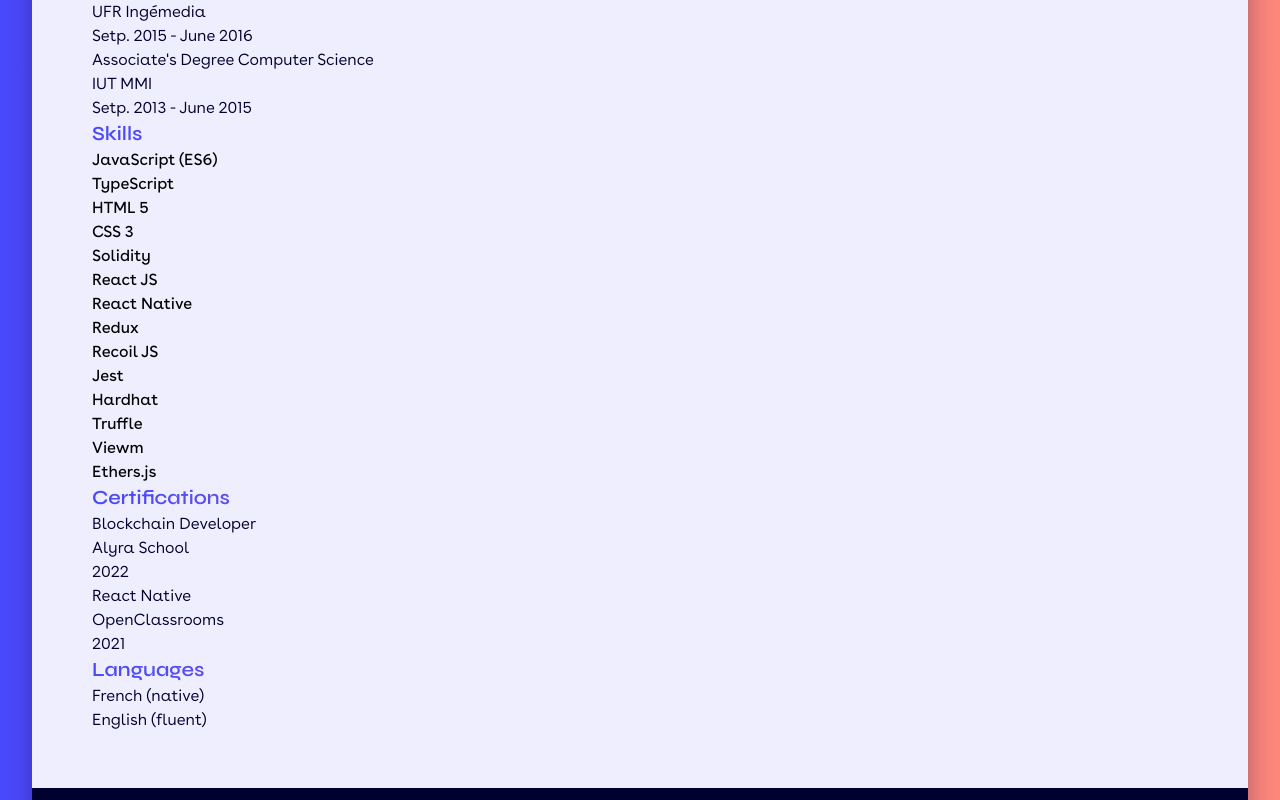
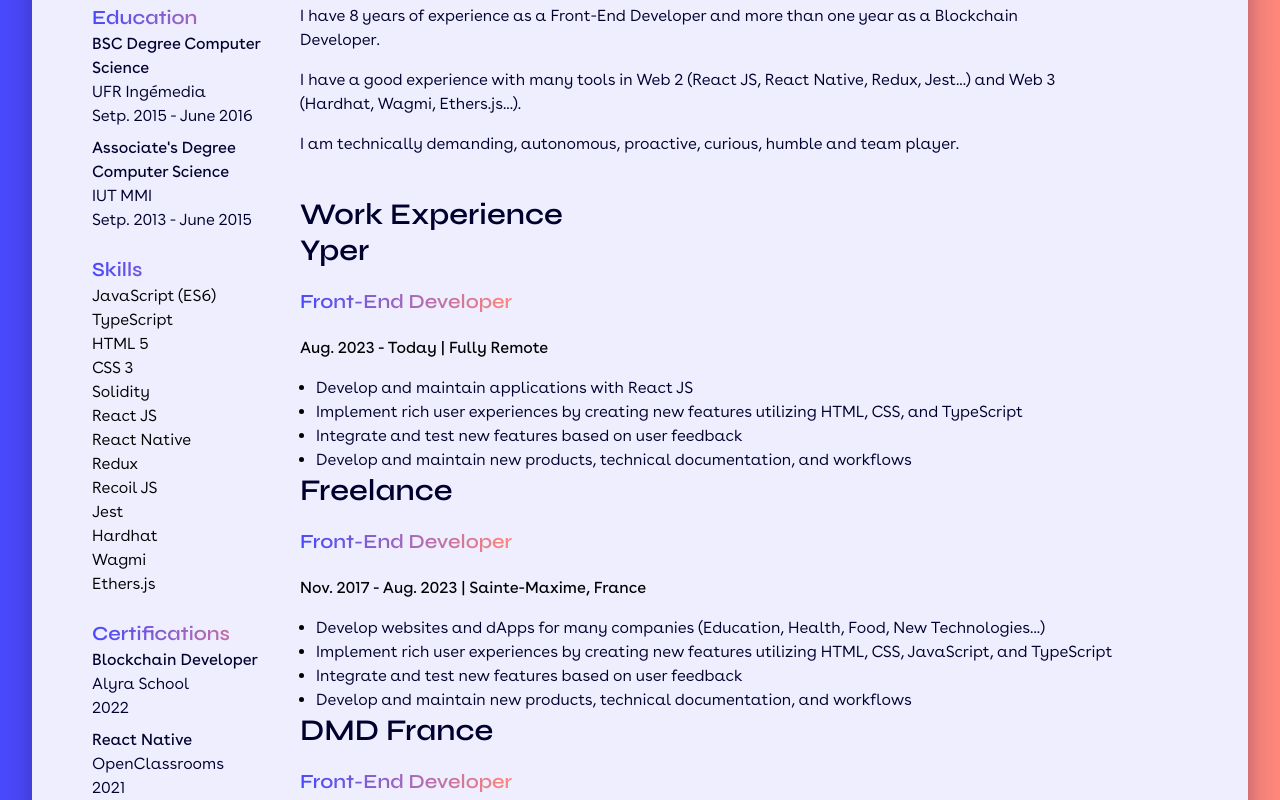
Before and after one commit to NicolasMilliard/portfolio2024, a Next.js app: page /resume in a window 1280 px wide. Shown: the part 440-1240 px from the top of the page. Built offline with nearby package versions, Linux system fonts and the light colour scheme.

Commit message:
Update resume

```diff
--- a/app/components/List/index.tsx
+++ b/app/components/List/index.tsx
@@ -1,11 +1,19 @@
-export const List = ({children}: {children: React.ReactNode}) => {
-    return (
-        <ul>{children}</ul>
-    )
-}
+export const List = ({
+  children,
+  className = "",
+}: {
+  children: React.ReactNode;
+  className?: string;
+}) => {
+  return <ul className={className}>{children}</ul>;
+};
 
-export const ListItem = ({children}: {children: React.ReactNode}) => {
-    return (
-        <li>{children}</li>
-    )
-}
+export const ListItem = ({
+  children,
+  className = "",
+}: {
+  children: React.ReactNode;
+  className?: string;
+}) => {
+  return <li className={`font-book ${className}`}>{children}</li>;
+};
--- a/app/containers/Home/Experiences/index.tsx
+++ b/app/containers/Home/Experiences/index.tsx
@@ -42,7 +42,7 @@ const Experiences = () => {
 
   return (
     <section
-      className="max-w-244 relative mx-auto"
+      className="relative mx-auto max-w-244"
       style={{ height: height, marginBottom: marginBottom }}
     >
       <div
--- /dev/null
+++ b/app/containers/Resume/Quote.tsx
@@ -0,0 +1,22 @@
+import { Paragraph } from "@app/components/Text";
+
+const Quote = () => {
+  return (
+    <section className="mb-10 flex flex-col gap-4">
+      <Paragraph>
+        I have 8 years of experience as a Front-End Developer and more than one
+        year as a Blockchain Developer.
+      </Paragraph>
+      <Paragraph>
+        I have a good experience with many tools in Web 2 (React JS, React
+        Native, Redux, Jest...) and Web 3 (Hardhat, Wagmi, Ethers.js...).
+      </Paragraph>
+      <Paragraph>
+        I am technically demanding, autonomous, proactive, curious, humble and
+        team player.
+      </Paragraph>
+    </section>
+  );
+};
+
+export default Quote;
--- /dev/null
+++ b/app/containers/Resume/Sidebar.tsx
@@ -0,0 +1,85 @@
+import { List, ListItem } from "@app/components/List";
+import { Paragraph } from "@app/components/Text";
+import { GradientTitle } from "@app/components/Title";
+
+const Sidebar = () => {
+  return (
+    <div className="mb-10 hidden max-w-52 flex-col gap-6 xs:flex">
+      <div className="flex flex-col gap-4 md:flex-col md:gap-6">
+        <section>
+          <GradientTitle>Education</GradientTitle>
+          <div className="flex flex-col gap-2">
+            <Paragraph>
+              <span className="font-normal">BSC Degree Computer Science</span>
+              <br />
+              UFR Ingémedia
+              <br />
+              Setp. 2015 - June 2016
+            </Paragraph>
+            <Paragraph>
+              <span className="font-normal">
+                Associate&apos;s Degree Computer Science
+              </span>
+              <br />
+              IUT MMI
+              <br />
+              Setp. 2013 - June 2015
+            </Paragraph>
+          </div>
+        </section>
+        <section>
+          <GradientTitle>Skills</GradientTitle>
+          <div className="flex gap-4 md:flex-col md:gap-0">
+            <List>
+              <ListItem>JavaScript (ES6)</ListItem>
+              <ListItem>TypeScript</ListItem>
+              <ListItem>HTML 5</ListItem>
+              <ListItem>CSS 3</ListItem>
+              <ListItem>Solidity</ListItem>
+            </List>
+            <List>
+              <ListItem>React JS</ListItem>
+              <ListItem>React Native</ListItem>
+              <ListItem>Redux</ListItem>
+              <ListItem>Recoil JS</ListItem>
+              <ListItem>Jest</ListItem>
+            </List>
+            <List>
+              <ListItem>Hardhat</ListItem>
+              <ListItem>Wagmi</ListItem>
+              <ListItem>Ethers.js</ListItem>
+            </List>
+          </div>
+        </section>
+      </div>
+      <div className="flex flex-row gap-4 md:flex-col md:gap-6">
+        <section>
+          <GradientTitle>Certifications</GradientTitle>
+          <div className="flex flex-col gap-2">
+            <Paragraph>
+              <span className="font-normal">Blockchain Developer</span>
+              <br />
+              Alyra School
+              <br />
+              2022
+            </Paragraph>
+            <Paragraph>
+              <span className="font-normal">React Native</span>
+              <br />
+              OpenClassrooms
+              <br />
+              2021
+            </Paragraph>
+          </div>
+        </section>
+        <section>
+          <GradientTitle>Languages</GradientTitle>
+          <Paragraph>French (native)</Paragraph>
+          <Paragraph>English (fluent)</Paragraph>
+        </section>
+      </div>
+    </div>
+  );
+};
+
+export default Sidebar;
--- /dev/null
+++ b/app/containers/Resume/index.ts
@@ -0,0 +1,2 @@
+export { default as Quote } from "./Quote";
+export { default as Sidebar } from "./Sidebar";
--- a/app/data/experiences.ts
+++ b/app/data/experiences.ts
@@ -5,6 +5,7 @@ export const experiences = [
     job_title: "Front-End Developer",
     start_date: "July 2016",
     end_date: "Nov. 2021",
+    location: "Fréjus, France",
     tasks: [
       "Lead architecture, design, and development of 15+ websites and applications",
       "Develop websites for 4 international business partners",
@@ -20,6 +21,7 @@ export const experiences = [
     job_title: "Front-End Developer",
     start_date: "Nov. 2017",
     end_date: "Aug. 2023",
+    location: "Sainte-Maxime, France",
     tasks: [
       "Develop websites and dApps for many companies (Education, Health, Food, New Technologies...)",
       "Implement rich user experiences by creating new features utilizing HTML, CSS, JavaScript, and TypeScript",
@@ -33,6 +35,7 @@ export const experiences = [
     job_title: "Front-End Developer",
     start_date: "Aug. 2023",
     end_date: "Today",
+    location: "Fully Remote",
     tasks: [
       "Develop and maintain applications with React JS",
       "Implement rich user experiences by creating new features utilizing HTML, CSS, and TypeScript",
--- a/app/resume/page.tsx
+++ b/app/resume/page.tsx
@@ -1,71 +1,52 @@
+// Data
+import { experiences } from "@app/data/experiences";
 // Components
 import { List, ListItem } from "@app/components/List";
+import { Quote, Sidebar } from "@app/containers/Resume";
 import { Paragraph } from "@components/Text";
-import { GradientTitle, MainTitle, Title } from "@components/Title";
+import { GradientTitle, MainTitle, SubTitle, Title } from "@components/Title";
+
+const newestToOldest = experiences.reverse();
 
 const Resume = () => {
   return (
     <>
-      <MainTitle>Nicolas Milliard</MainTitle>
-      <Title>Front-End Developer</Title>
-      <section>
-        <GradientTitle>Education</GradientTitle>
-        <Paragraph>
-          BSC Degree Computer Science<br />
-          UFR Ingémedia<br />
-          Setp. 2015 - June 2016
-        </Paragraph>
-        <Paragraph>
-          Associate&apos;s Degree Computer Science<br />
-          IUT MMI<br />
-          Setp. 2013 - June 2015
-        </Paragraph>
-      </section>
-      <section>
-        <GradientTitle>Skills</GradientTitle>
-        <List>
-          <ListItem>JavaScript (ES6)</ListItem>
-          <ListItem>TypeScript</ListItem>
-          <ListItem>HTML 5</ListItem>
-          <ListItem>CSS 3</ListItem>
-          <ListItem>Solidity</ListItem>
-        </List>
-        <List>
-          <ListItem>React JS</ListItem>
-          <ListItem>React Native</ListItem>
-          <ListItem>Redux</ListItem>
-          <ListItem>Recoil JS</ListItem>
-          <ListItem>Jest</ListItem>
-        </List>
-        <List>
-          <ListItem>Hardhat</ListItem>
-          <ListItem>Truffle</ListItem>
-          <ListItem>Viewm</ListItem>
-          <ListItem>Ethers.js</ListItem>
-        </List>
-      </section>
-      <section>
-        <GradientTitle>Certifications</GradientTitle>
-        <Paragraph>
-          Blockchain Developer<br />
-          Alyra School<br />
-          2022
-        </Paragraph>
-        <Paragraph>
-          React Native<br />
-          OpenClassrooms<br />
-          2021
-        </Paragraph>
-      </section>
-      <section>
-        <GradientTitle>Languages</GradientTitle>
-        <Paragraph>
-          French (native)
-        </Paragraph>
-        <Paragraph>
-          English (fluent)
-        </Paragraph>
-      </section>
+      <div className="mb-10 flex flex-col gap-4">
+        <MainTitle>Nicolas Milliard</MainTitle>
+        <Title isWidest={true}>Front-End Developer</Title>
+      </div>
+      <div className="flex flex-col md:flex-row">
+        <Sidebar />
+        <div>
+          <Quote />
+          <section>
+            <SubTitle>Work Experience</SubTitle>
+            <div>
+              {newestToOldest.map((experience) => (
+                <div key={experience.id}>
+                  <>
+                    <div className="mb-4 flex flex-col items-start justify-between gap-5">
+                      <SubTitle>{experience.company}</SubTitle>
+                      <GradientTitle>{experience.job_title}</GradientTitle>
+                      <p>
+                        {experience.start_date} - {experience.end_date} |{" "}
+                        {experience.location}
+                      </p>
+                    </div>
+                    <List className="list-disc">
+                      {experience.tasks.map((task, index) => (
+                        <ListItem key={index} className="ml-4">
+                          <Paragraph>{task}</Paragraph>
+                        </ListItem>
+                      ))}
+                    </List>
+                  </>
+                </div>
+              ))}
+            </div>
+          </section>
+        </div>
+      </div>
     </>
   );
 };
```
Also changed, not shown: .prettierrc.json (deleted), 2 other files (tests, documents, lock files or other folders).
